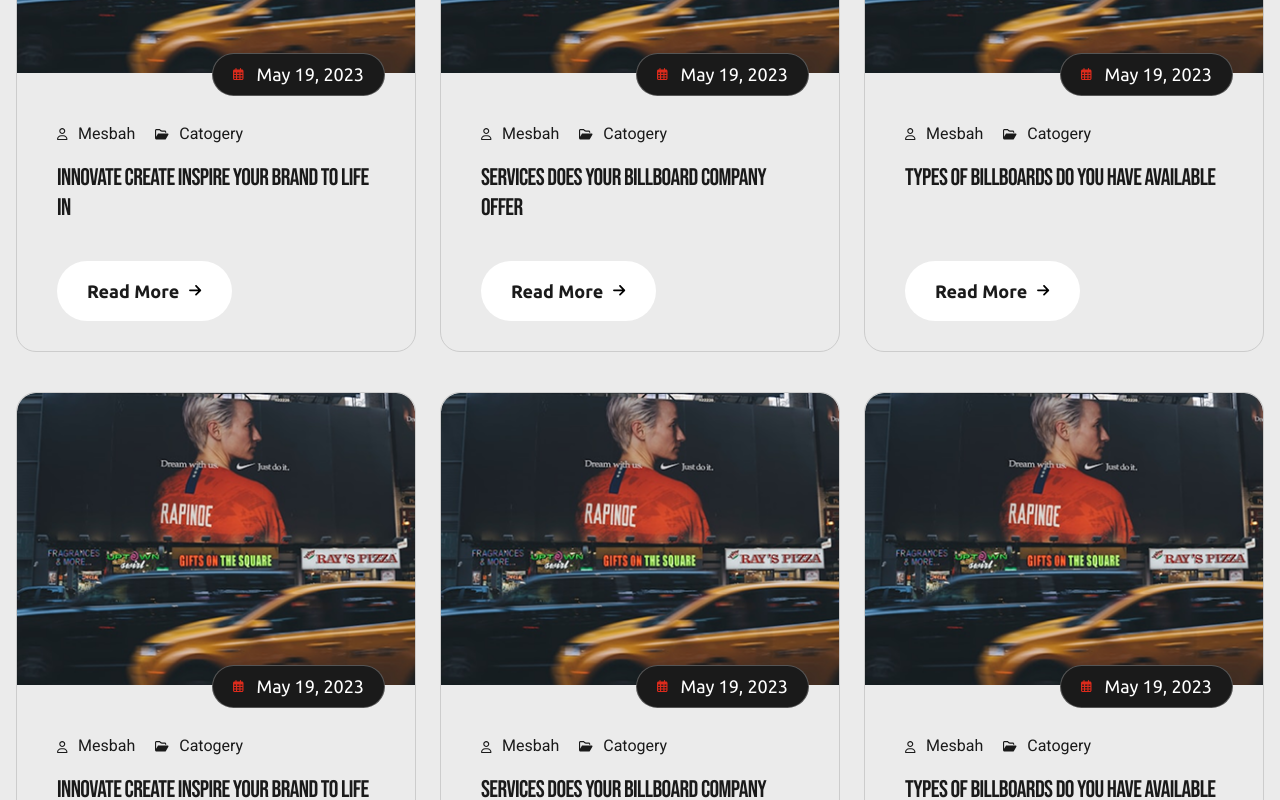
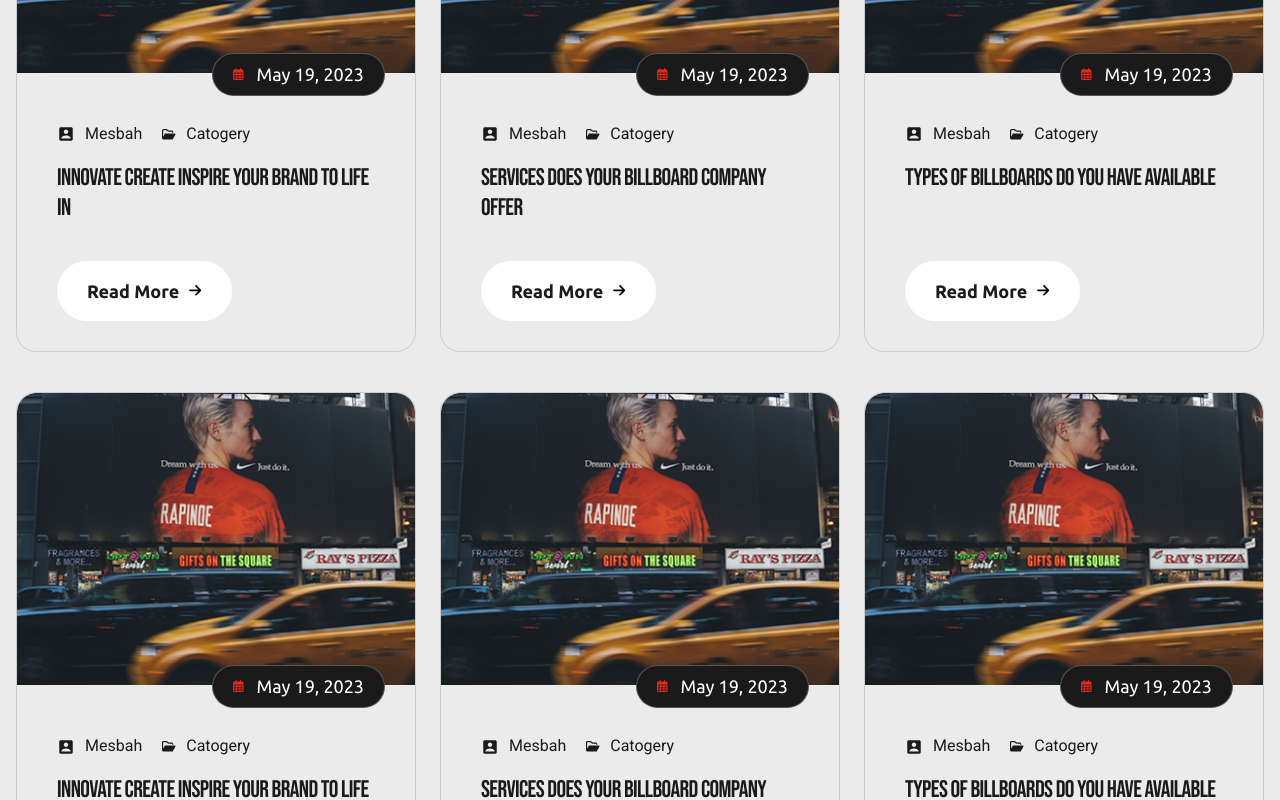
Before and after one commit to Devendramali/ronak-advertising, a React (Vite) app: page /blog in a window 1280 px wide. Shown: the part 860-1660 px from the top of the page. Built offline with nearby package versions, Linux system fonts and the light colour scheme.

Commit message:
check kar

```diff
--- a/src/component/reuse/BlogCard.jsx
+++ b/src/component/reuse/BlogCard.jsx
@@ -15,9 +15,9 @@ const BlogCard = ({data}) => {
                 {data.date}
             </div>
             <ul>
-                <li><svg width="11" height="12" viewBox="0 0 11 12" fill="none" xmlns="http://www.w3.org/2000/svg">
-            <path d="M6.375 7.125C8.64844 7.125 10.5 8.97656 10.5 11.25C10.5 11.6719 10.1484 12 9.75 12H0.75C0.328125 12 0 11.6719 0 11.25C0 8.97656 1.82812 7.125 4.125 7.125H6.375ZM1.125 10.875H9.35156C9.16406 9.39844 7.89844 8.25 6.375 8.25H4.125C2.57812 8.25 1.3125 9.39844 1.125 10.875ZM5.25 6C3.58594 6 2.25 4.66406 2.25 3C2.25 1.35938 3.58594 0 5.25 0C6.89062 0 8.25 1.35938 8.25 3C8.25 4.66406 6.89062 6 5.25 6ZM5.25 1.125C4.19531 1.125 3.375 1.96875 3.375 3C3.375 4.05469 4.19531 4.875 5.25 4.875C6.28125 4.875 7.125 4.05469 7.125 3C7.125 1.96875 6.28125 1.125 5.25 1.125Z" fill="#1A1A1A"/>
-            </svg>{data.author}</li>
+                <li> <svg xmlns="http://www.w3.org/2000/svg" width="18" height="18" viewBox="0 0 18 18" fill="none">
+  <path d="M4.5 12.75C4.5 11.25 7.5 10.425 9 10.425C10.5 10.425 13.5 11.25 13.5 12.75V13.5H4.5M11.25 6.75C11.25 7.34674 11.0129 7.91903 10.591 8.34099C10.169 8.76295 9.59674 9 9 9C8.40326 9 7.83097 8.76295 7.40901 8.34099C6.98705 7.91903 6.75 7.34674 6.75 6.75C6.75 6.15326 6.98705 5.58097 7.40901 5.15901C7.83097 4.73705 8.40326 4.5 9 4.5C9.59674 4.5 10.169 4.73705 10.591 5.15901C11.0129 5.58097 11.25 6.15326 11.25 6.75ZM2.25 3.75V14.25C2.25 14.6478 2.40804 15.0294 2.68934 15.3107C2.97064 15.592 3.35218 15.75 3.75 15.75H14.25C14.6478 15.75 15.0294 15.592 15.3107 15.3107C15.592 15.0294 15.75 14.6478 15.75 14.25V3.75C15.75 3.35218 15.592 2.97064 15.3107 2.68934C15.0294 2.40804 14.6478 2.25 14.25 2.25H3.75C3.35218 2.25 2.97064 2.40804 2.68934 2.68934C2.40804 2.97064 2.25 3.35218 2.25 3.75Z" fill="#1A1A1A"/>
+</svg>{data.author}</li>
                 <li><svg width="14" height="11" viewBox="0 0 14 11" fill="none" xmlns="http://www.w3.org/2000/svg">
 <path d="M9 10.5H2.03906H1.5C0.65625 10.5 0 9.84375 0 9V1.5C0 0.679688 0.65625 0 1.5 0H4.24219C4.64062 0 5.01562 0.164062 5.29688 0.445312L5.92969 1.07812C6.21094 1.35938 6.58594 1.5 6.98438 1.5H9.75C10.5703 1.5 11.25 2.17969 11.25 3V3.75H10.125V3C10.125 2.8125 9.9375 2.625 9.75 2.625H6.98438C6.28125 2.625 5.625 2.36719 5.13281 1.875L4.5 1.24219C4.42969 1.17188 4.33594 1.125 4.24219 1.125H1.5C1.28906 1.125 1.125 1.3125 1.125 1.5V7.64062L2.71875 4.875C2.85938 4.64062 3.09375 4.5 3.375 4.5H12.75C13.0078 4.5 13.2656 4.64062 13.3828 4.875C13.5234 5.10938 13.5234 5.41406 13.3828 5.64844L10.7578 10.1484C10.6172 10.3594 10.3828 10.5 10.125 10.5H9Z" fill="#1A1A1A"/>
 </svg>Catogery
--- a/src/component/reuse/MediaCard.jsx
+++ b/src/component/reuse/MediaCard.jsx
@@ -32,13 +32,13 @@ const MediaCard = ({data}) => {
             {
              data.button && (
                   <div className="awrap">
-                 <button className='btn2 bg-white'>
-            Read More
-            <svg width="13" height="11" viewBox="0 0 13 11" fill="none" xmlns="http://www.w3.org/2000/svg">
-            <path d="M11.9766 5.96094L7.60156 10.3359C7.4375 10.5 7.21875 10.582 7 10.582C6.75391 10.582 6.53516 10.5 6.37109 10.3359C6.01562 10.0078 6.01562 9.43359 6.37109 9.10547L9.24219 6.20703H0.875C0.382812 6.20703 0 5.82422 0 5.33203C0 4.86719 0.382812 4.45703 0.875 4.45703H9.24219L6.37109 1.58594C6.01562 1.25781 6.01562 0.683594 6.37109 0.355469C6.69922 0 7.27344 0 7.60156 0.355469L11.9766 4.73047C12.332 5.05859 12.332 5.63281 11.9766 5.96094Z" fill="black"/>
-            </svg>
+                    <button className='btn2'>
+                      Read More
+                      <svg width="13" height="11" viewBox="0 0 13 11" fill="none" xmlns="http://www.w3.org/2000/svg">
+                      <path d="M11.9766 5.96094L7.60156 10.3359C7.4375 10.5 7.21875 10.582 7 10.582C6.75391 10.582 6.53516 10.5 6.37109 10.3359C6.01562 10.0078 6.01562 9.43359 6.37109 9.10547L9.24219 6.20703H0.875C0.382812 6.20703 0 5.82422 0 5.33203C0 4.86719 0.382812 4.45703 0.875 4.45703H9.24219L6.37109 1.58594C6.01562 1.25781 6.01562 0.683594 6.37109 0.355469C6.69922 0 7.27344 0 7.60156 0.355469L11.9766 4.73047C12.332 5.05859 12.332 5.63281 11.9766 5.96094Z" fill="black"/>
+                      </svg>
 
-          </button>
+                    </button>
               </div>
               )
             }
--- a/src/index.css
+++ b/src/index.css
@@ -120,7 +120,8 @@ margin-right: 0; */
 .btn2:hover svg path{
   fill: #fff;
 }
-.btn2:hover {
+.btn2:hover,
+.awrap .btn2:hover {
   color: var(--White, #fff);
   background-color: #DD2B1C;
 }
```
